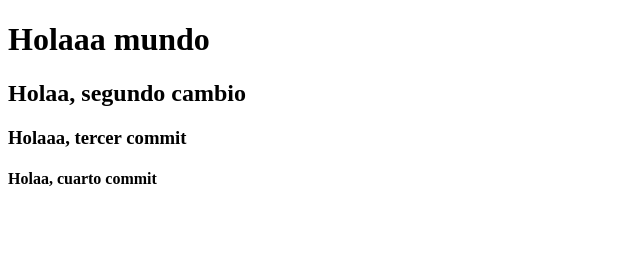
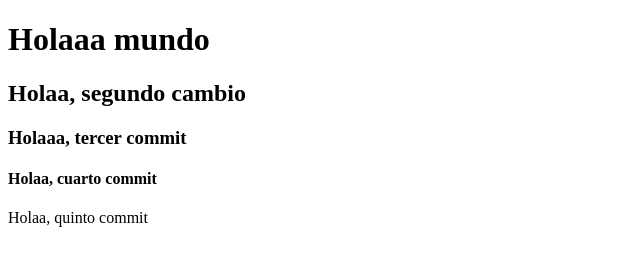
Before and after one commit to JorgeMont/Kodemia_EjercicioTallerGithub2, a plain HTML site: page index.html in a window 1280 px wide. Shown: the whole page, without its empty margins (0-640 px from the left). Drawn offline with Linux system fonts and the light colour scheme.

Commit message:
Fifth commit

```diff
--- a/index.html
+++ b/index.html
@@ -11,5 +11,6 @@
     <h2>Holaa, segundo cambio</h2>
     <h3>Holaaa, tercer commit</h3>
     <h4>Holaa, cuarto commit</h4>
+    <p>Holaa, quinto commit</p>
 </body>
 </html>
```
